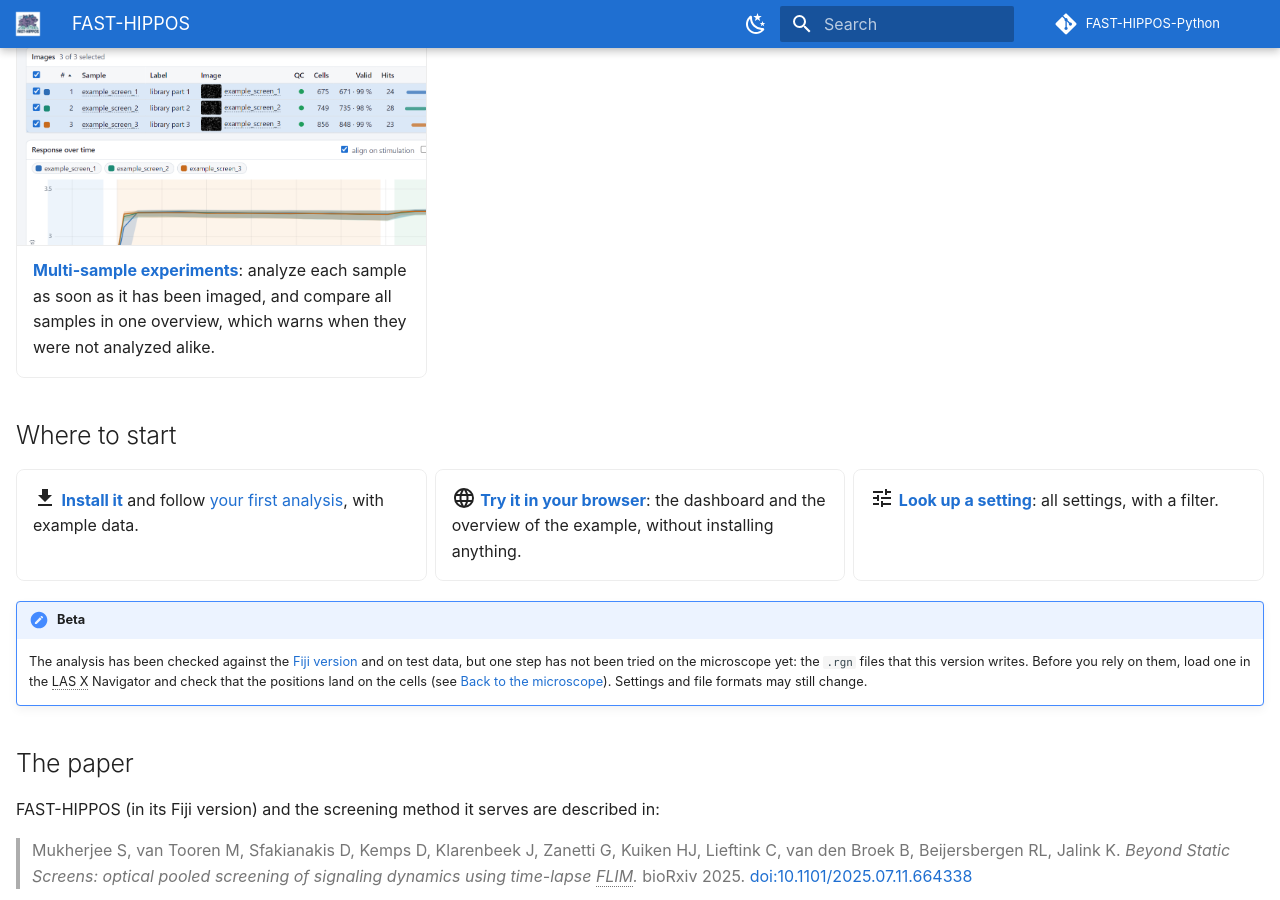
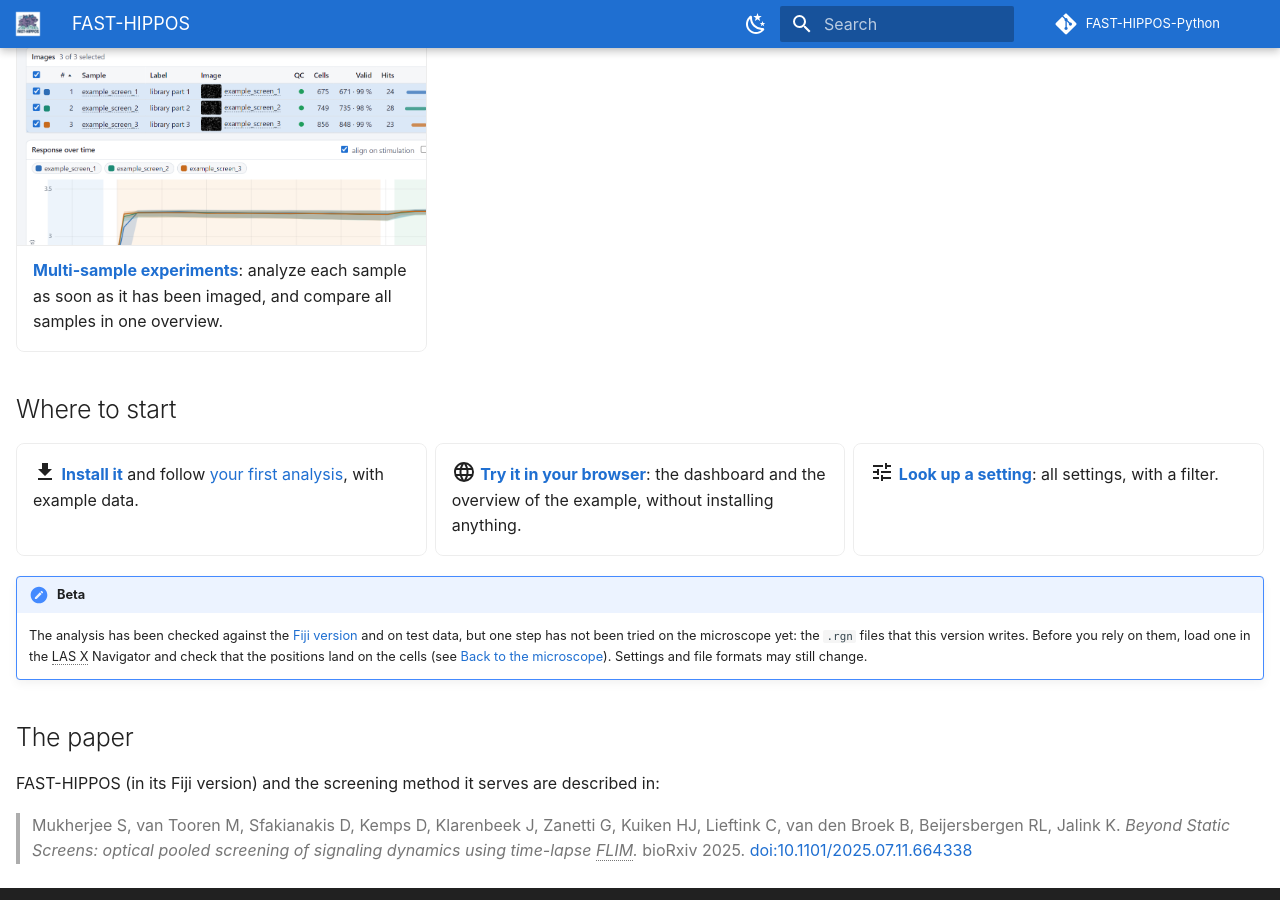
Before and after one commit to Jalink-lab/FAST-HIPPOS-Python, an MkDocs documentation site: the page built from manual/index.md, in a window 1280 px wide and 900 px high, scrolled down 2234 px. Built offline with MkDocs 1.6.1 and Material for MkDocs 9.7.7, drawn with Linux system fonts in a browser that asks for light colours; comment, search, counter and statistics services are not loaded.

Commit message:
Manual home page: shorter Multi-sample card
Co-Authored-By: Claude Opus 5.5 <noreply@anthropic.com>

```diff
--- a/manual/index.md
+++ b/manual/index.md
@@ -183,7 +183,7 @@ respond (orange); the few that don't are the hits (pink).</figcaption>
 -   [![The overview of an experiment](images/landing_experiment.png)](guide/screen.md)
 
     **[Multi-sample experiments](guide/screen.md)**: analyze each sample as soon as it has been imaged, and compare
-    all samples in one overview, which warns when they were not analyzed alike.
+    all samples in one overview.
 
 </div>
 
```
